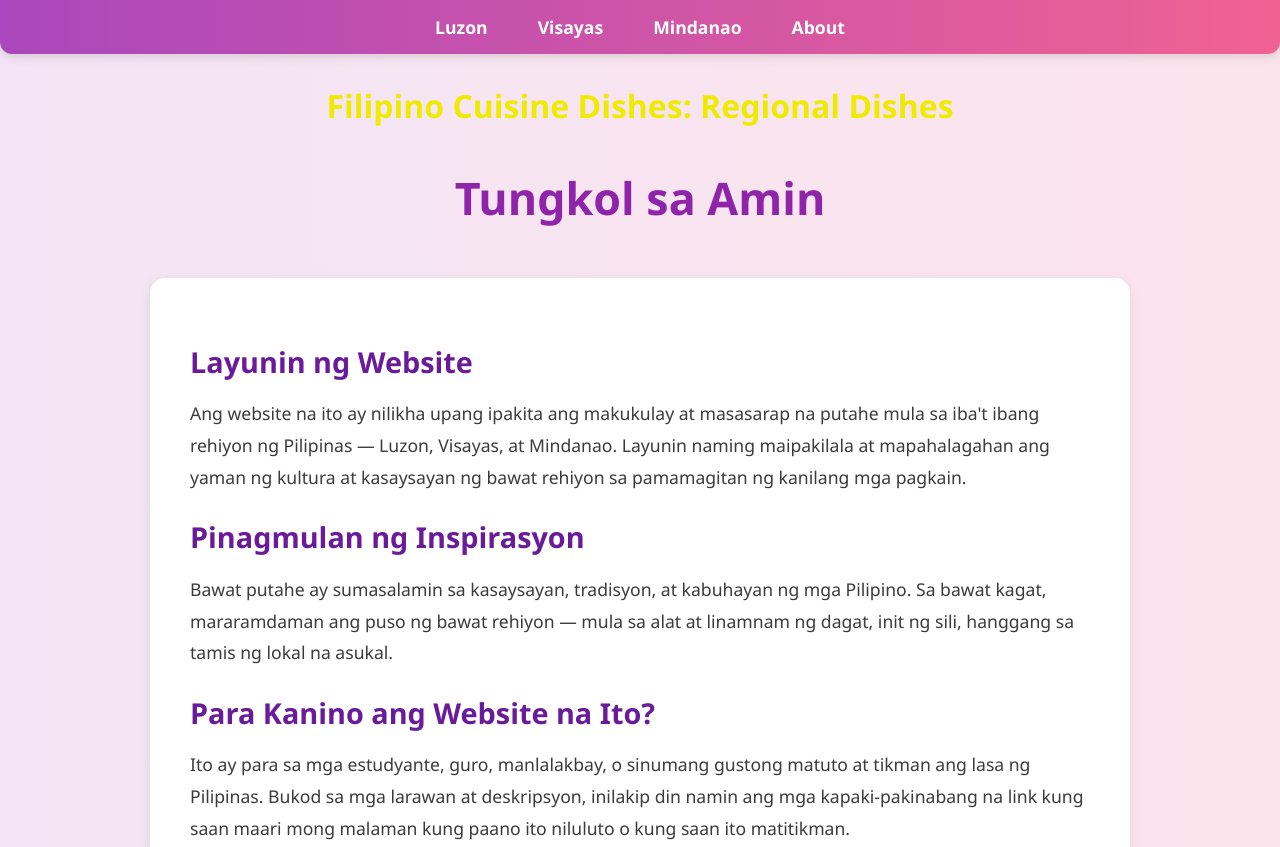
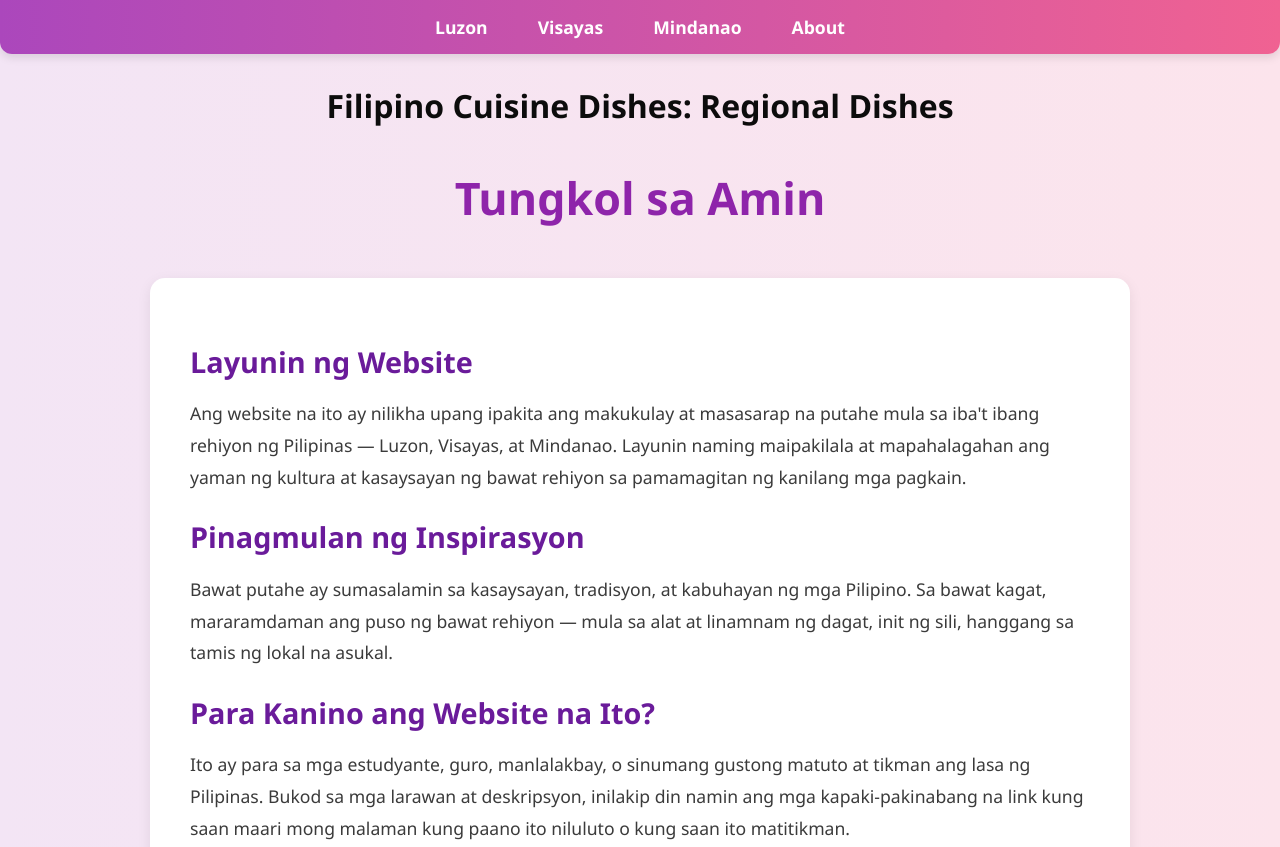
Before and after one commit to JennyRoseBayubay/web-dev-labs, a plain HTML site: page mini website/Filipino Cuisine Dishes (Regional Dishes).html in a window 1280 px wide. Shown: the top 847 px of the page. Drawn offline with Linux system fonts and the light colour scheme.

Commit message:
change color

```diff
--- a/mini website/Filipino Cuisine Dishes (Regional Dishes).html
+++ b/mini website/Filipino Cuisine Dishes (Regional Dishes).html
@@ -94,7 +94,7 @@
         </ul>
     </nav>
 
-    <h1 style="text-align:center; color:#efeb00; font-size:2rem; margin-top: 30px;">
+    <h1 style="text-align:center; color:#0c0c0c; font-size:2rem; margin-top: 30px;">
     Filipino Cuisine Dishes: Regional Dishes
     </h1>
 
```
